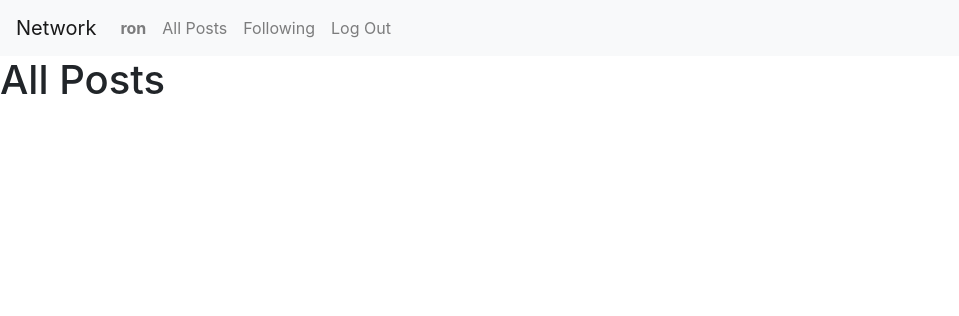
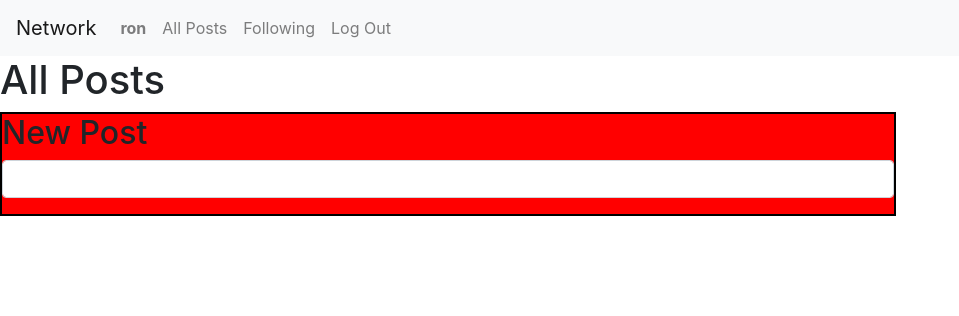
Before and after one commit to UruTe4R/project4-cs50w, a Django app: page / in a window 1280 px wide. Shown: the top 316 px of the page, without its empty margins (0-959 px from the left). Run offline with Django 3.2, Linux system fonts and the light colour scheme; a user stored in the database is signed in; data comes from the database, SQL or seed files in the repository; both versions use the stored data as it was after the commit; some libraries are stand-ins or nearby versions.

Commit message:
Buttons on nav bar works

```diff
--- a/network/forms.py
+++ b/network/forms.py
@@ -6,7 +6,7 @@ class PostForm(forms.ModelForm):
         model = Post
         fields = ["content"]
         labels = {
-            "content": "New Post"
+            "content": ""
         }
         widgets = {
             "content": forms.TextInput(attrs={
--- a/network/static/network/post.js
+++ b/network/static/network/post.js
@@ -16,9 +16,12 @@ document.addEventListener('DOMContentLoaded', () => {
 
   // By Default, Load All Posts View
   loadPosts()
+
+
 })
 
 function loadPosts() {
+  console.log('loadPosts')
   // Only Show All Posts
   post_view.style.display = 'block'
   following_view.style.display = 'none'
@@ -44,8 +47,19 @@ function loadPosts() {
 
 function loadFollowing() {
   console.log('loadFollowing')
+  console.log(post_view)
+  post_view.style.display = 'none'
+  following_view.style.display = 'block'
+  user_info_view.style.display = 'none'
+  console.log('hit')
 }
 
 function loadUserInfo() {
   console.log('loadUserInfo')
+  console.log(post_view)
+  post_view.style.display = 'none'
+  following_view.style.display = 'none'
+  user_info_view.style.display = 'block'
+  console.log('hit')
+
 }
--- a/network/static/network/styles.css
+++ b/network/static/network/styles.css
@@ -0,0 +1,12 @@
+/* add nav-link hover effect */
+.pointer:hover {
+  cursor: pointer;
+}
+
+/* post_form style */
+.form-container {
+  width: 70%;
+  height: 7%;
+  border: 2px solid black;
+  background-color: red;
+}
--- a/network/templates/network/index.html
+++ b/network/templates/network/index.html
@@ -1,17 +1,23 @@
 {% extends "network/layout.html" %}
 
 {% block body %}
+{% if user.is_authenticated %}
 <div id="all-posts-view">
     <h1>All Posts</h1>
-
+    <div class="form-container">
+        <form action="{% url 'posts' %}" method="post">
+            <h2>New Post</h2>
+            {% csrf_token %}
+            {{ post_form.as_p }}
+        </form>
+    </div>
 </div>
-
 <div id="following-view">
-
+    <h1>Following</h1>
 </div>
 
 <div id="user-info-view">
-
+    <h1>Profile</h1>
 </div>
-
+{% endif %}
 {% endblock %}
--- a/network/templates/network/layout.html
+++ b/network/templates/network/layout.html
@@ -16,15 +16,15 @@
               <ul class="navbar-nav mr-auto">
                 {% if user.is_authenticated %}
                     <li class="nav-item">
-                        <a id="username" class="nav-link" href="#"><strong>{{ user.username }}</strong></a>
+                        <div id="username" class="nav-link pointer"><strong>{{ user.username }}</strong></div>
                     </li>
                 {% endif %}
                 <li class="nav-item">
-                  <a id="all-posts" class="nav-link" href="{% url 'index' %}">All Posts</a>
+                  <div id="all-posts" class="nav-link pointer">All Posts</div>
                 </li>
                 {% if user.is_authenticated %}
                     <li class="nav-item">
-                        <a id="following" class="nav-link" href="#">Following</a>
+                        <div id="following" class="nav-link pointer">Following</div>
                     </li>
                     <li class="nav-item">
                         <a class="nav-link" href="{% url 'logout' %}">Log Out</a>
--- a/network/views.py
+++ b/network/views.py
@@ -11,7 +11,10 @@ from .forms import PostForm
 
 
 def index(request):
-    return render(request, "network/index.html")
+    post_form = PostForm()
+    return render(request, "network/index.html", {
+        "post_form": post_form
+    })
 
 def posts(request):
     # Get all posts in descending order
```
Also changed, not shown: db.sqlite3.
